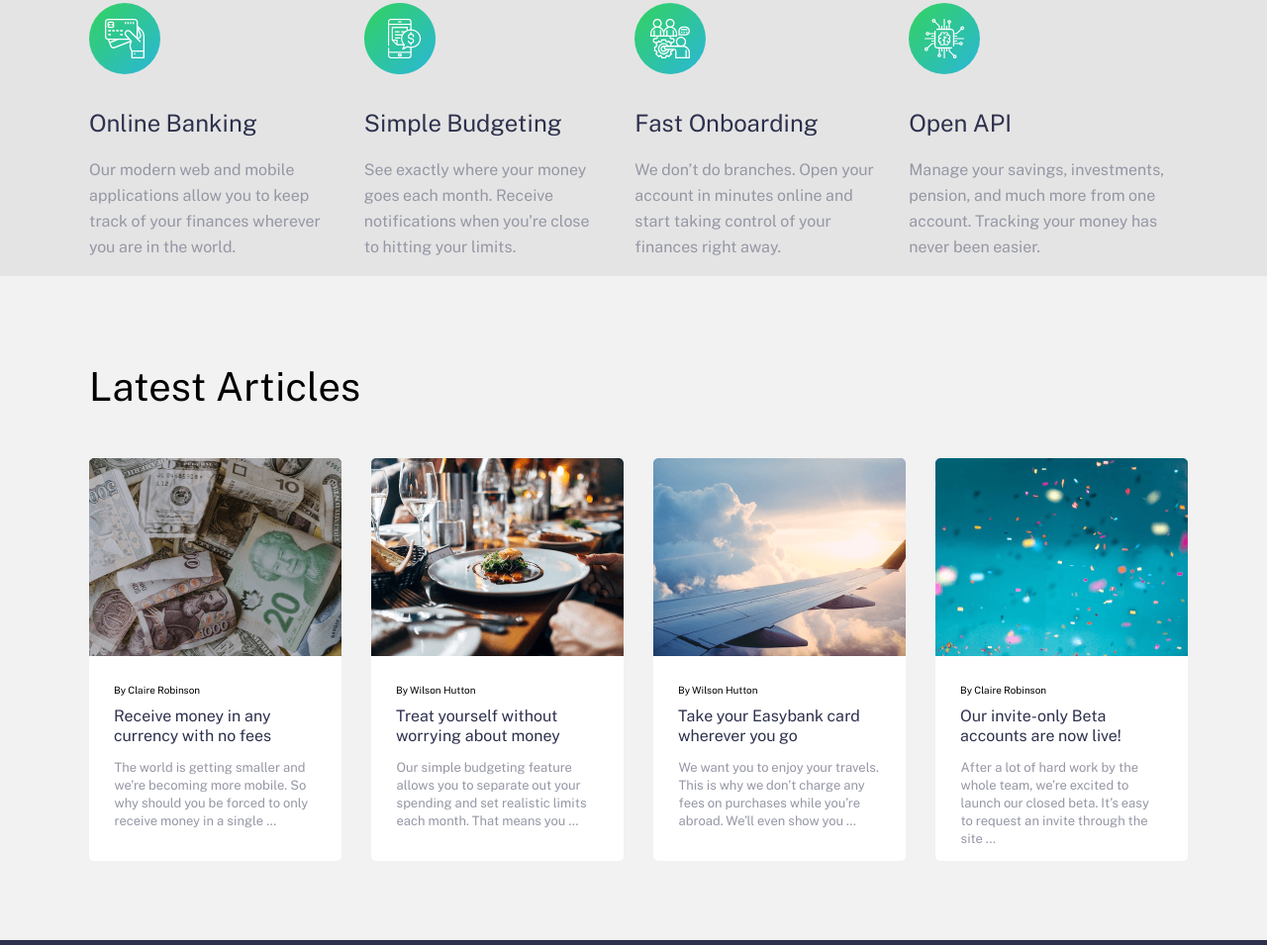
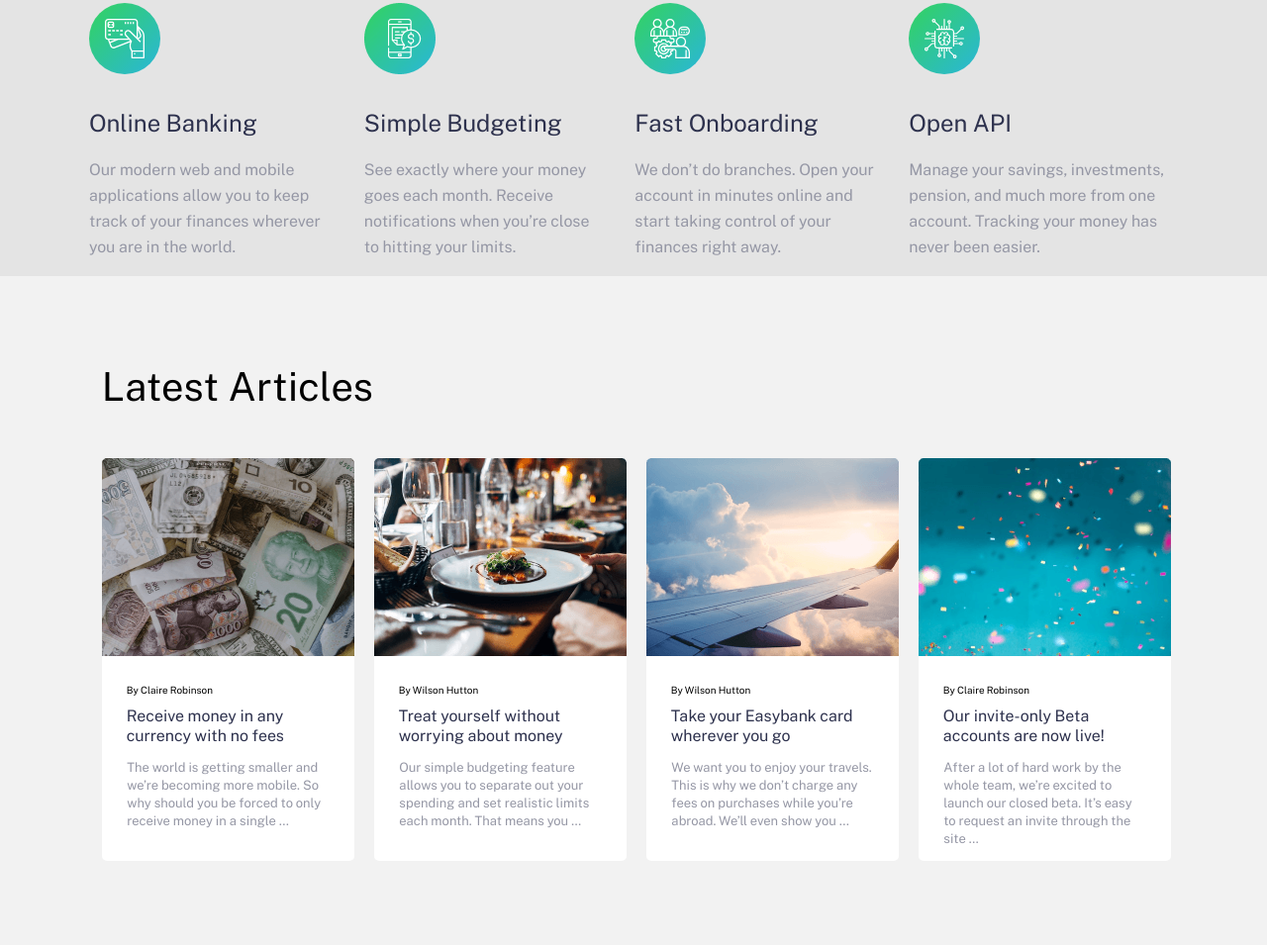
Before and after one commit to samandarwebdeveloper/EasyBank, a plain HTML site: page index.html in a window 1280 px wide. Shown: the part 685-1640 px from the top of the page at 99% size. Drawn offline with Linux system fonts and the light colour scheme.

Commit message:
Add HTML codes and CSS styles

```diff
--- a/scss/blocks/_articles__section.scss
+++ b/scss/blocks/_articles__section.scss
@@ -83,6 +83,27 @@
     }
 
 }
+@include breakpoint-up (1000px) {
+    .articles__section {
+        padding-left: 2%;
+    }
+    .articles__list {
+        width: 100%;
+        flex-wrap: wrap;
+        justify-content: center;
+    }
+    .articles__item {
+        margin-bottom: 20px;
+        margin-right: 20px;
+    }
+    .articles__item ~ .articles__item {
+        margin-left: 0;
+    }
+    .articles__image {
+        width: 100%;
+    }
+
+}
 @include breakpoint-down (425px) {
     .articles__section {
         padding-left: 0;
--- a/scss/blocks/_footer.scss
+++ b/scss/blocks/_footer.scss
@@ -63,6 +63,31 @@
     .footer__end-box {
         margin-left: 5%;
     }
+
+}
+@include breakpoint-down (660px) {
+    .footer-wrapper {
+        flex-wrap: wrap;
+        justify-content: center;
+    }
+    .logo-box {
+        margin-right: 60px;
+    }
+    .footer__list:not(:last-child) {
+        margin-right: 50px;
+    }
+    .footer__end-box {
+        margin-top: 30px;
+        margin-left: 50px;
+        text-align: center;
+    }
+}
+@include breakpoint-down (520px) {
+    .logo-box {
+        margin-right: auto;
+        margin-left: auto;
+    }
+
 }
 @include breakpoint-down (425px) {
     .site-footer {
@@ -75,26 +100,12 @@
         padding-top: 40px;
         padding-bottom: 40px;
     }
-    .footer__smlinks {
-        margin-top: 20px;
-        margin-bottom: 20px;
+    .logo-box {
+        margin: 0;
     }
-    .footer__end-box {
-        margin-top: 30px;
-        margin-left: 0;
-        text-align: center;
-    }
-}
-@include breakpoint-down (425px) {
-    .site-footer {
-        padding: 0;
-    }
-    .footer-wrapper {
-        flex-direction: column;
-        text-align: center;
-        align-items: center;
-        padding-top: 40px;
-        padding-bottom: 40px;
+
+    .footer__list:not(:last-child) {
+        margin-right: 0;
     }
     .footer__smlinks {
         margin-top: 20px;
```
Also changed, not shown: css/main.css, css/main.min.css, 2 other files.
